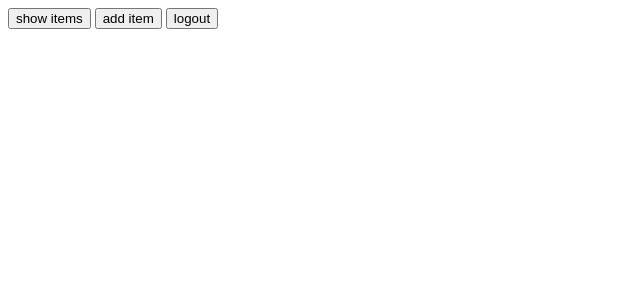
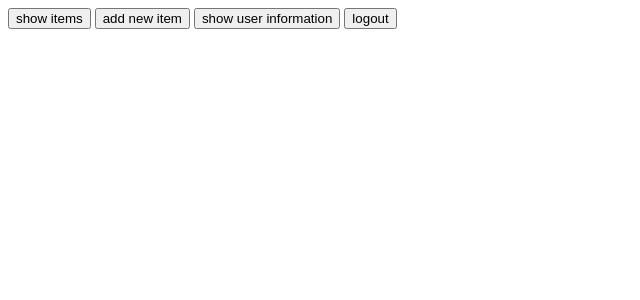
Before and after one commit to mpcs51205/51205-team-proj-2020-Fall, a Flask app: page /main_page in a window 1280 px wide. Shown: the top 300 px of the page, without its empty margins (0-640 px from the left). Run offline with Flask 2, Linux system fonts and the light colour scheme.

Commit message:
add some front end

```diff
--- a/front_end/app.py
+++ b/front_end/app.py
@@ -52,6 +52,15 @@ def login():
     print(r.json())
     return jsonify(r.json())
 
+@app.route("/api/logout", methods = ['POST'])
+def logout():
+    print(request.data.decode())
+    data = json.loads(request.data.decode())
+    dummy_item = {'id':data['id']}
+    r= requests.post(mediator_addr + "logout", data=json.dumps(dummy_item),headers=headers)
+    print(r.json())
+    return jsonify(r.json())
+
 @app.route("/api/register", methods = ['PUT'])
 def register():
     print(request.data.decode())
@@ -66,16 +75,70 @@ def main_page():
     return render_template("main_page.html")
 
 
-@app.route("/api/add_item", methods = ['POST'])
-def add():
+@app.route("/api/add_item", methods = ['PUT'])
+def add_item():
+    print(request.data.decode())
     data = json.loads(request.data.decode())
-    dummy_item = {'name':data['item_name']}
-    r= requests.put(mediator_addr + "create_auction_item", data=json.dumps(dummy_item),headers=headers)
+    dummy_item = {'name':data['name'], 'start_time':data['start_time'],
+                  'end_time':data['end_time'], 'category':data['category'],
+                  'start_bidding_price':data['start_bidding_price'], 'buyout_price':data['buyout_price'],
+                  'user_key':data['user_key']}
+    r= requests.post(mediator_addr + "create_item_for_user/" + data['user_key'], data=json.dumps(dummy_item),headers=headers)
+    print(r.json())
+    return jsonify(r.json())
+
+@app.route("/api/get_auction_items_by_category", methods = ['POST'])
+def search_item_category():
+    print(request.data.decode())
+    data = json.loads(request.data.decode())
+    r= requests.get(mediator_addr + "get_auction_items_by_category/" + data['category'], headers=headers)
+    print(r.json())
+    return jsonify(r.json())
+
+@app.route("/api/update_item_for_user", methods = ['PUT'])
+def modify_item():
+    print(request.data.decode())
+    data = json.loads(request.data.decode())
+    dummy_item = {'name':data['name'], 'start_time':data['start_time'],
+                  'end_time':data['end_time'], 'category':data['category'],
+                  'start_bidding_price':data['start_bidding_price'], 'buyout_price':data['buyout_price'],
+                  'user_key':data['user_key']}
+    r= requests.post(mediator_addr + "update_item_for_user/" + str(data['user_key']) + "/" + str(data['item_key']), data=json.dumps(dummy_item),headers=headers)
+    print(r.json())
+    return jsonify(r.json())
+
+@app.route("/api/remove_item_for_user", methods = ['PUT'])
+def delete_item():
+    print(request.data.decode())
+    data = json.loads(request.data.decode())
+    dummy_item = {'item_key':data['item_key']}
+    r= requests.post(mediator_addr + "remove_item_for_user/" + str(data['user_key']) + "/" + data['item_key'], data=json.dumps(dummy_item),headers=headers)
+    print(r.json())
+    return jsonify(r.json())
+
 
 @app.route("/api/get_all_auction_items", methods = ['GET'])
 def get():
     print("get auction items")
     r= requests.get(mediator_addr + "get_all_auction_items", headers=headers)
+    print(r.json())
+    return jsonify(r.json())
+
+@app.route("/api/update_email", methods = ['POST'])
+def update_email():
+    print(request.data.decode())
+    data = json.loads(request.data.decode())
+    dummy_item = {'email':data['email'], 'id':data['id']}
+    r= requests.post(mediator_addr + "update_email", data=json.dumps(dummy_item),headers=headers)
+    print(r.json())
+    return jsonify(r.json())
+
+@app.route("/api/update_password", methods = ['POST'])
+def update_password():
+    print(request.data.decode())
+    data = json.loads(request.data.decode())
+    dummy_item = {'password':data['password'], 'id':data['id']}
+    r= requests.post(mediator_addr + "update_password", data=json.dumps(dummy_item),headers=headers)
     print(r.json())
     return jsonify(r.json())
 
--- a/front_end/static/chat_room.css
+++ b/front_end/static/chat_room.css
@@ -1,9 +1,3 @@
-
-body {
-  margin: 0 auto;
-  max-width: 800px;
-  padding: 0 20px;
-}
 
 .container {
   border: 2px solid #dedede;
--- a/front_end/static/main_page.js
+++ b/front_end/static/main_page.js
@@ -1,49 +1,110 @@
+var ele1 = document.getElementById("show_items_display");
+var ele2 = document.getElementById("add_item_display");
+var ele3 = document.getElementById("show_user_information_display");
+
+ele1.style.display = 'none';
+ele2.style.display = 'none';
+ele3.style.display = 'none';
+
 function show_items() {
     console.log("show_items()");
     var oReq = new XMLHttpRequest();
     oReq.open("GET", "/api/get_all_auction_items");
-	oReq.addEventListener("load", get_all_auction_items_success);
+	oReq.addEventListener("load", get_all_auction_items_message);
     oReq.send();
 }
 
 
 function add_item() {
+    console.log("add_item()");
+    var item_name = document.getElementById("item_name").value;
+    var item_start_time = document.getElementById("item_start_time").value;
+    var item_end_time = document.getElementById("item_end_time").value;
+    var item_category = document.getElementById("item_category").value;
+    var item_start_bidding_price = document.getElementById("item_start_bidding_price").value;
+    var item_buyout_price = document.getElementById("item_buyout_price").value;
+    var user_key =   localStorage.getItem("user_key");
+    console.log("user key is: " + user_key);
     var oReq = new XMLHttpRequest();
-    oReq.open("POST", "/api/add_item");
-    var item_name = document.getElementById("add_item").value;
+    oReq.open("PUT", "/api/add_item");
+    // oReq.addEventListener("load", add_item_);
     oReq.send(JSON.stringify({
-                "item_name": item_name}));
-    console.log(item_name);
+                "name": item_name,
+                "start_time": item_start_time,
+                "end_time": item_end_time,
+                "category": item_category,
+                "start_bidding_price": item_start_bidding_price,
+                "buyout_price": item_buyout_price,
+                "user_key": user_key}));
 }
 
-function get_all_auction_items_success() {
+function get_all_auction_items_message() {
 	console.log(this.responseText);
-    // var text =  this.responseText;
-    // var obj = JSON.parse(text);
-    // var all_auction_items = document.getElementById("show_auction_items");
-    // while(all_auction_items.firstChild){
-    //     all_auction_items.removeChild(all_auction_items.firstChild);
-    // }
+    var text =  this.responseText;
+    var obj = JSON.parse(text);
+    var all_auction_items = document.getElementById("inner_show_items_display");
+    while(all_auction_items.firstChild){
+        all_auction_items.removeChild(all_auction_items.firstChild);
+    }
+
+    for(var i in obj) {
+        var one_row = obj[i];
+        console.log(one_row)
+        var wrapper = document.createElement('div');
+
+        wrapper.setAttribute('class','container darker');
+
+        var p = document.createElement('p');
+        p.innerHTML = "name: " + one_row["name"] + "<br></br>start_bidding_price: " +  one_row["start_bidding_price"] +
+                      "<br></br>buyout_price: " + one_row["buyout_price"] +
+                      "<br></br>start_time: " +  one_row["start_time"] + "<br></br>end_time: " +  one_row["end_time"] +
+                      "<br></br>category: " +  one_row["category"] ;
+
+        // If the user key equals to current user key, the user can modify or delete the item
 
 
-    // for(var i in obj) {
-    //     var one_row = obj[i];
-    //     console.log(one_row)
-    //     var wrapper = document.createElement('div');
+        wrapper.appendChild(p);
+        all_auction_items.appendChild(wrapper);
+    }
 
-    //     wrapper.setAttribute('class','container darker');
-
-    //     var p = document.createElement('p');
-    //     p.innerHTML = "key: " + one_row["key"] + " name: " + one_row["name"];
-    //     wrapper.appendChild(p);
-    //     all_auction_items.appendChild(wrapper);
-    // }
-
+    show_items_display();
 }
 
+function search_item_by_category() {
+    console.log("search_item_by_category()");
+    var oReq = new XMLHttpRequest();
+    oReq.open("POST", "/api/get_auction_items_by_category");
+    var search_item = document.getElementById("search_item").value;
+	oReq.addEventListener("load", get_all_auction_items_message);
+    oReq.send(JSON.stringify({'category':search_item}));
+}
+
+function search_item_by_keyword() {
+    console.log("search_item_by_keyword()");
+    // var oReq = new XMLHttpRequest();
+    // oReq.open("GET", "/api/get_auction_items_by_category");
+    // var search_item = localStorage.getItem("search_item");
+	// oReq.addEventListener("load", logout_message);
+    // oReq.send(JSON.stringify({'category':search_item}));
+}
+
+function show_user_information() {
+    console.log("show_user_information()");
+    var user_information = document.getElementById("show_user_information_display");
+    user_information.innerHTML = "<label>email: "+  localStorage.getItem("user_email") + " </label>" +
+                                 "<br></br> <label>update email: </label> <input id=\"modify_email\"></input> <button onclick=\"modify_email();\">update email</button>" +
+                                 " <br></br> <label>update password: </label> <input id=\"modify_password\"></input> <button onclick=\"modify_password();\">update password</button> ";
+    show_user_information_display();
+}
 
 function logout() {
     console.log("logout()");
+    var oReq = new XMLHttpRequest();
+    oReq.open("POST", "/api/logout");
+    var user_key = localStorage.getItem("user_key");
+	oReq.addEventListener("load", logout_message);
+    oReq.send(JSON.stringify({'id':parseInt(user_key)}));
+
     // var text = JSON.parse(this.responseText);
     // console.log(text);
 
@@ -62,3 +123,63 @@ function logout() {
     // }
 
 }
+
+function logout_message() {
+    console.log(this.responseText);
+    location.replace("/");
+}
+
+function modify_email() {
+    console.log("show_items()");
+    var oReq = new XMLHttpRequest();
+    oReq.open("POST", "/api/update_email");
+    var email = document.getElementById("modify_email").value;
+    var user_key = localStorage.getItem("user_key");
+	oReq.addEventListener("load", modify_email_message);
+    oReq.send(JSON.stringify({'email':email, 'id':parseInt(user_key)}));
+    localStorage.setItem("user_email",email);
+    show_user_information();
+}
+
+function modify_email_message() {
+    console.log(this.responseText);
+
+}
+
+function modify_password() {
+    console.log("show_items()");
+    var oReq = new XMLHttpRequest();
+    oReq.open("POST", "/api/update_password");
+    var password = document.getElementById("modify_password").value;
+    var user_key = localStorage.getItem("user_key");
+	oReq.addEventListener("load", modify_password_message);
+    oReq.send(JSON.stringify({'password':password, 'id':parseInt(user_key)}));
+}
+
+function modify_password_message() {
+    console.log(this.responseText);
+
+}
+
+
+function show_items_display() {
+    ele1.style.display = 'block';
+    ele2.style.display = 'none';
+    ele3.style.display = 'none';
+}
+
+function add_item_display() {
+    ele1.style.display = 'none';
+    ele2.style.display = 'block';
+    ele3.style.display = 'none';
+    // setInterval(request_message, 500);
+    // handle_creator_invite();
+    // history.pushState({},"","/chat/"+chat_id);
+}
+
+function show_user_information_display() {
+    ele1.style.display = 'none';
+    ele2.style.display = 'none';
+    ele3.style.display = 'block';
+
+}
--- a/front_end/templates/main_page.html
+++ b/front_end/templates/main_page.html
@@ -3,14 +3,60 @@
     <head>
         <meta charset="utf-8" />
         <title>add item</title>
+        <!-- <meta name="viewport" content="width=device-width, initial-scale=1"> -->
+        <link rel="stylesheet" type="text/css" href="{{ url_for('static', filename='chat_room.css')}}" />
+
     </head>
 
     <body>
         <div id="main_page_display" >
             <button onclick="show_items();">show items</button>
-            <button onclick="add_item();">add item</button>
+            <button onclick="add_item_display();">add new item</button>
+            <button onclick="show_user_information();">show user information</button>
             <button onclick="logout();">logout</button>
+        </div>
+
+        <div id="show_items_display">
+            <input id="search_item"></input>
+            <button onclick="search_item_by_category();">search by category</button>
+            <button onclick="search_item_by_keyword();">search by keyword</button>
+
+            <div id="inner_show_items_display">
+            </div>
+        </div>
+
+        <div id="add_item_display">
+            <label>name: </label>
+            <input id="item_name"></input>
+            <br></br>
+
+            <label>start_time: </label>
+            <input id="item_start_time"></input>
+            <br></br>
+
+            <label>end_time: </label>
+            <input id="item_end_time"></input>
+            <br></br>
+
+            <label>category: </label>
+            <input id="item_category"></input>
+            <br></br>
+
+            <label>start_bidding_price: </label>
+            <input id="item_start_bidding_price"></input>
+            <br></br>
+
+            <label>buyout_price: </label>
+            <input id="item_buyout_price"></input>
+            <br></br>
+
+            <button onclick="add_item();">add</button>
+
             <div id="add_item_success"> </div>
+        </div>
+
+        <div id="show_user_information_display">
+
         </div>
 
 	</body>
```
Also changed, not shown: front_end/static/login.js (+11 -5 lines).
